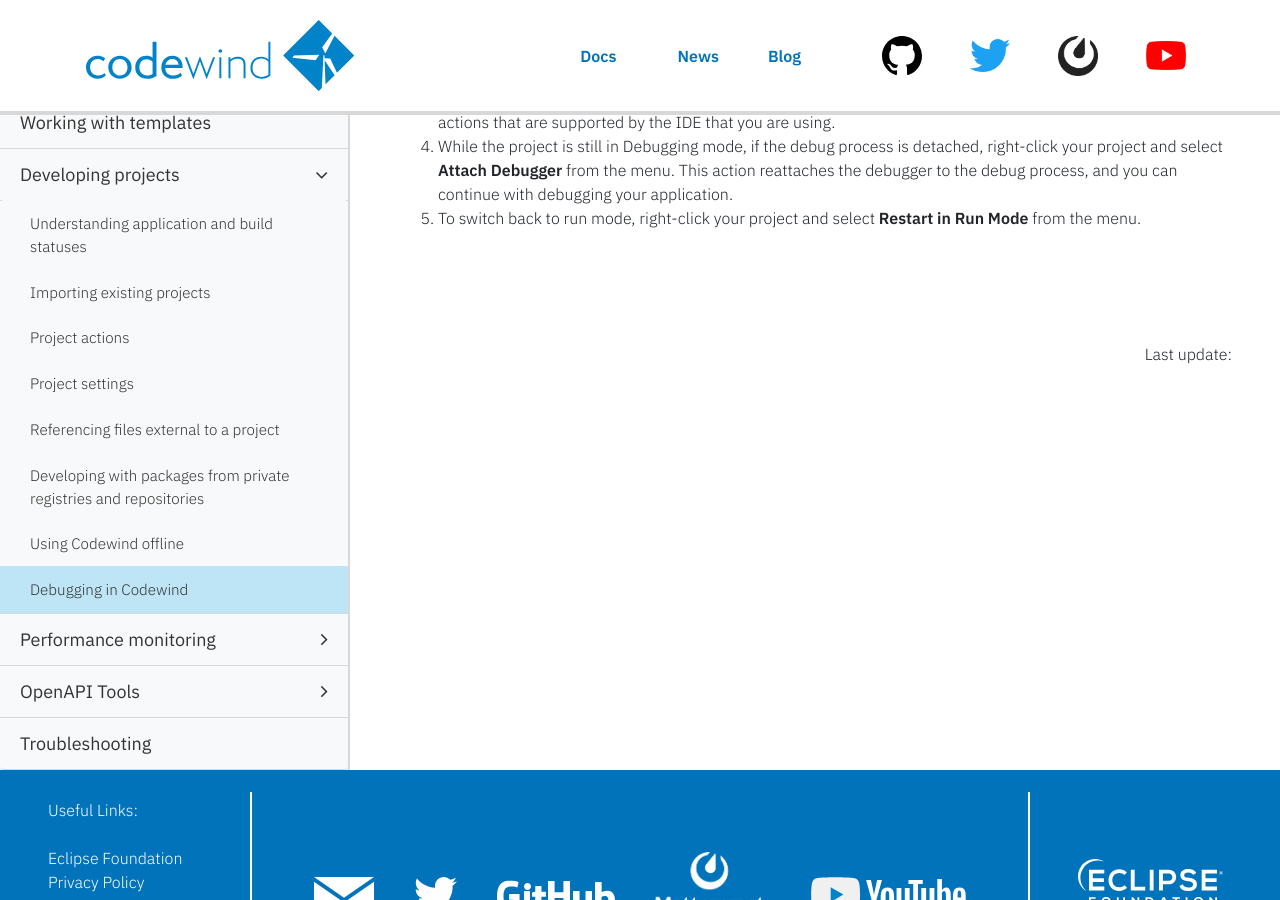
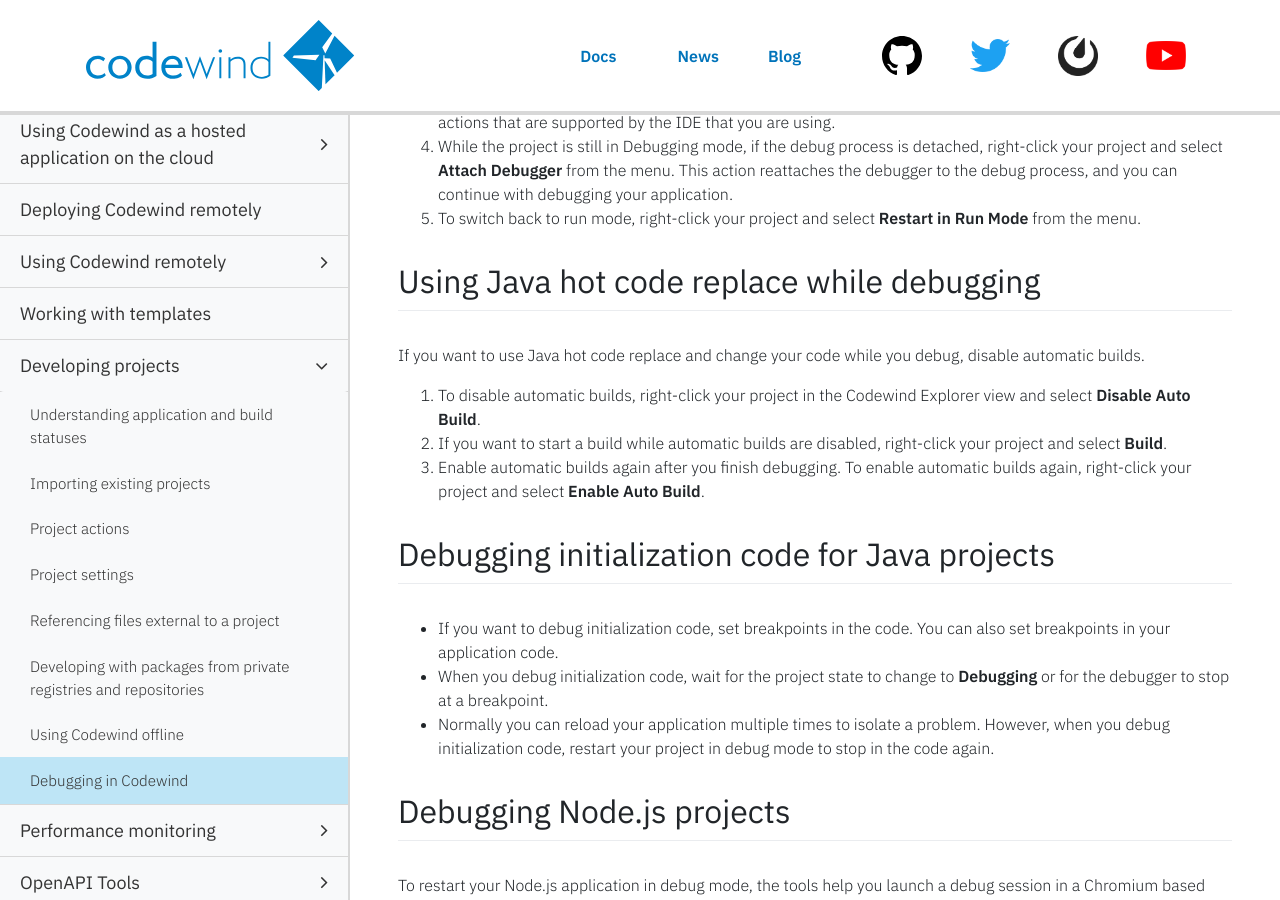
Before and after one commit to eclipse-archived/codewind-docs, a Jekyll site: the page built from docs/_documentations/debugging.md, in a window 1280 px wide and 900 px high, scrolled down 306 px. Built offline with Jekyll 4.4.1, drawn with Linux system fonts in a browser that asks for light colours; nearby versions of some CDN libraries; comment, search, counter and statistics services are not loaded; some of the changed text lies outside the part shown.

Commit message:
Adding information about debugging
Signed-off-by: Sarah Ishida <sishida@us.ibm.com>

```diff
--- a/docs/_documentations/debugging.md
+++ b/docs/_documentations/debugging.md
@@ -10,10 +10,33 @@ type: document
 
 # Debugging in Codewind
 
-Complete the following steps to enable debugging in Codewind applications:
+Complete the following steps to debug in Codewind applications:
 
 1. In the Codewind view, right-click a project and select **Restart in Debug Mode** from the menu.
 2. Wait for the project state to switch to **Debugging**. After it switches to Debugging mode, the debugger is attached.
 3. When in Debugging mode and when the debugger is attached, you can debug your application. Perform debug actions that are supported by the IDE that you are using.
 4. While the project is still in Debugging mode, if the debug process is detached, right-click your project and select **Attach Debugger** from the menu. This action reattaches the debugger to the debug process, and you can continue with debugging your application.
 5. To switch back to run mode, right-click your project and select **Restart in Run Mode** from the menu.
+
+## Using Java hot code replace while debugging
+If you want to use Java hot code replace and change your code while you debug, disable automatic builds.
+1. To disable automatic builds, right-click your project in the Codewind Explorer view and select **Disable Auto Build**.
+2. If you want to start a build while automatic builds are disabled, right-click your project and select **Build**.
+3. Enable automatic builds again after you finish debugging. To enable automatic builds again, right-click your project and select **Enable Auto Build**.
+
+## Debugging initialization code for Java projects
+- If you want to debug initialization code, set breakpoints in the code. You can also set breakpoints in your application code.
+- When you debug initialization code, wait for the project state to change to **Debugging** or for the debugger to stop at a breakpoint.
+- Normally you can reload your application multiple times to isolate a problem. However, when you debug initialization code, restart your project in debug mode to stop in the code again.
+
+## Debugging Node.js projects
+To restart your Node.js application in debug mode, the tools help you launch a debug session in a Chromium based web browser.
+1. Right-click the project in the Codewind Explorer view and select **Restart in Debug Mode**.
+2. If you are prompted to select a Chromium based web browser for launching the debug session:
+    - Select a Chromium based browser from the list of browsers or use the **Manage** link to add one.
+    - Optionally, select to always use this browser for Node.js debugging.
+	- Click **OK** to continue.
+3. Launch a debug session using the information on the **Node.js Debug Inspector URL** dialog:
+    - Click **Copy URL to Clipboard** to copy the debug URL.
+	- Click **Open Browser** to open the browser you selected in the previous dialog.
+	- Paste the URL into the address bar of the browser to start the debug session.
```
